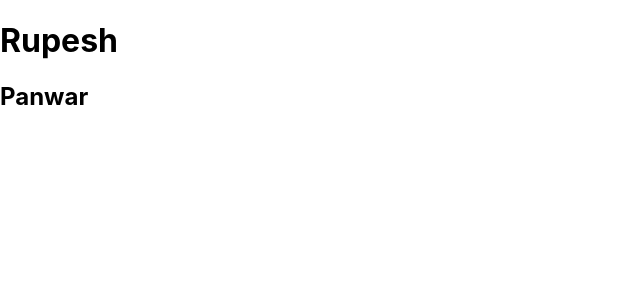
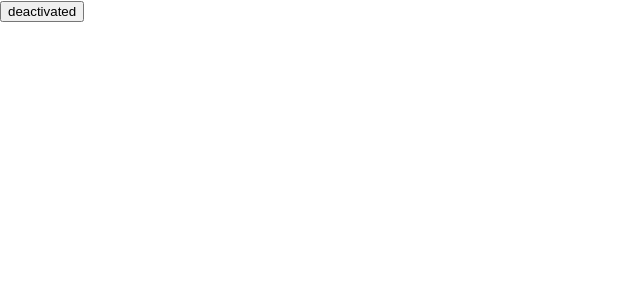
Before and after one commit to rupeshpanwar/hooks-playground, a React (Create React App) app: page / in a window 1280 px wide. Shown: the top 300 px of the page, without its empty margins (0-640 px from the left). Built offline with nearby package versions, Linux system fonts and the light colour scheme.

Commit message:
invoke useState

```diff
--- a/src/App.js
+++ b/src/App.js
@@ -1,21 +1,21 @@
-import logo from './logo.svg';
-import './App.css';
+import React, { useState } from 'react'
 
-function Box(props){
-  return(
-    <div>
-      <h1>{props.name}</h1>
-      <h2>{props.subtitle}</h2>
-    </div>
-  )
-}
+
 
 function App() {
+
+  const [activated, setActivated] = useState(false)
+
+  const buttonText = activated ? 'activated' : 'deactivated'
+
+  function onClick() {
+    setActivated(!activated)
+  }
+
   return (
-   <Box
-     name="Rupesh"
-     subtitle= "Panwar"
-   />
+    <button onClick={onClick}>
+      {buttonText}
+    </button>
   );
 }
 
```
Also changed, not shown: 1 other file (tests, documents, lock files or other folders).
